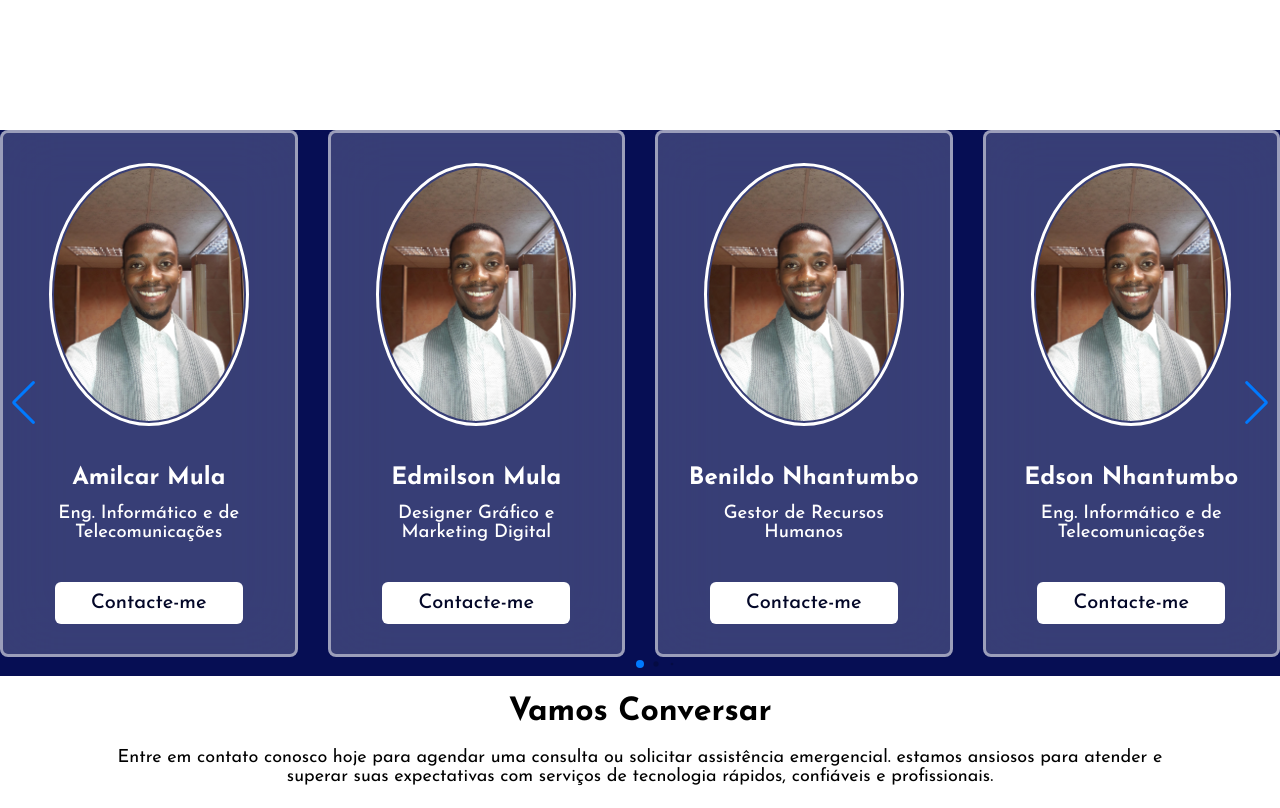
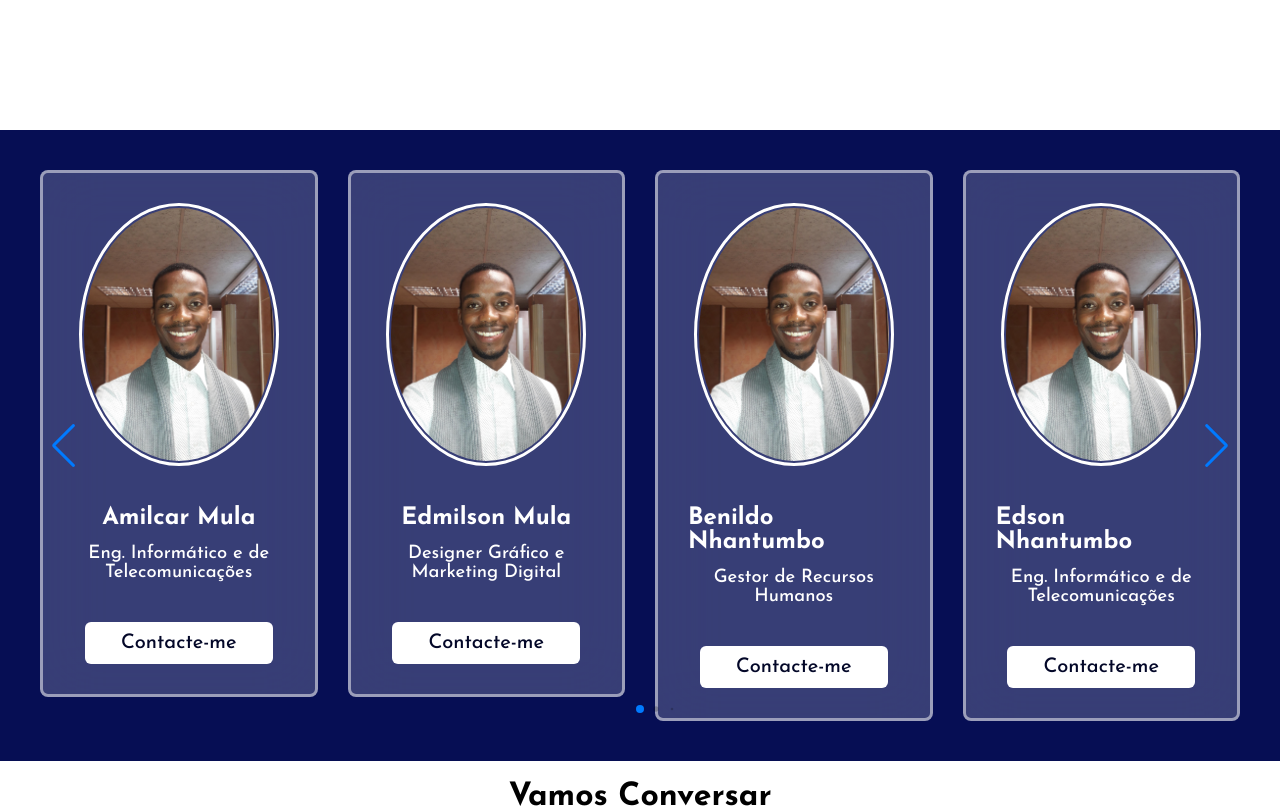
Before and after one commit to Amilcarmhula/jm-tecnologias, a React (Create React App) app: page / in a window 1280 px wide. Shown: the part 720-1528 px from the top of the page. Built offline with nearby package versions, Linux system fonts and the light colour scheme.

Commit message:
Actualizacao da componente equipe

```diff
--- a/src/components/equipe/equipeStyles.css
+++ b/src/components/equipe/equipeStyles.css
@@ -8,7 +8,7 @@
     align-items: center;
     justify-content: center;
     /* min-height: 100vh; */
-    /* padding: 40px; */
+    padding: 40px;
     background: #060e54;
     /* background: url('../../assets/team-cover3.jpg') no-repeat center; */
     /* background:  rgb(68, 68, 205); */
```
